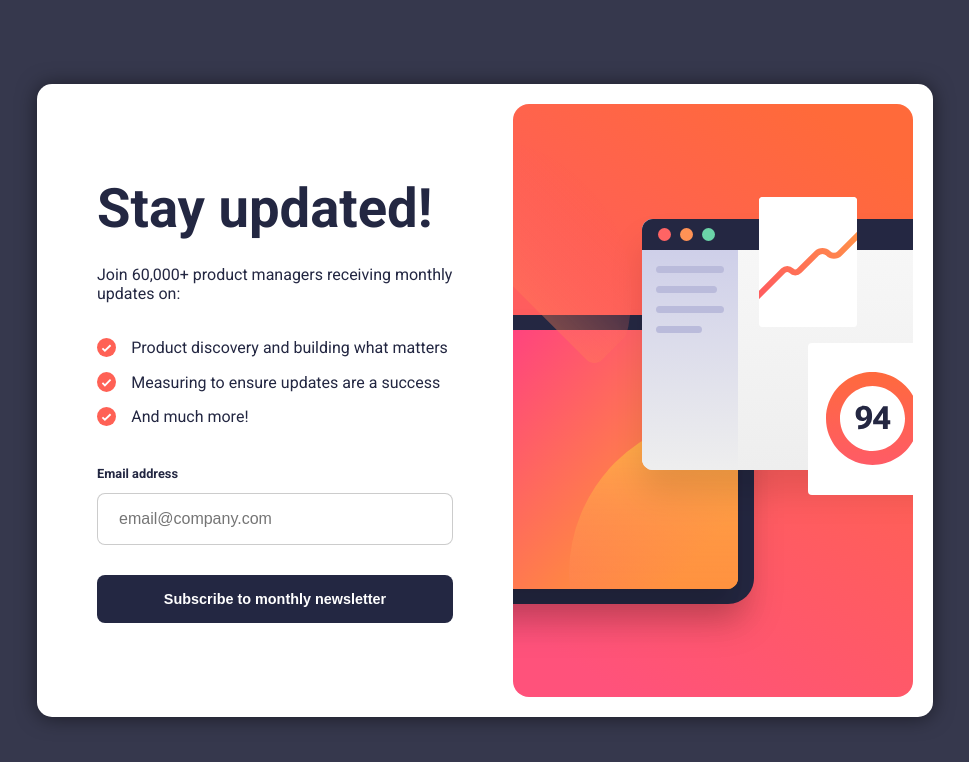
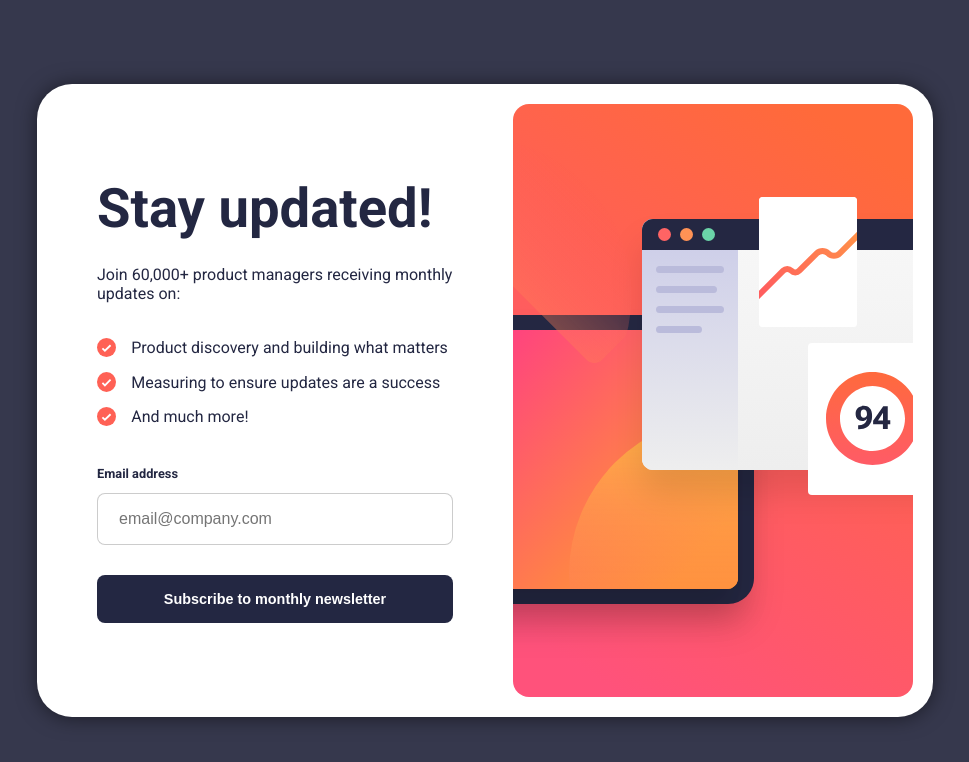
Before and after one commit to edilbertjaguimit/NewsLetterSignup, a plain HTML site: page index.html in a window 1280 px wide. Shown: the whole page, without its empty margins (155-1124 px from the left). Drawn offline with Linux system fonts and the light colour scheme.

Commit message:
Add files via upload

```diff
--- a/style.css
+++ b/style.css
@@ -28,7 +28,7 @@ main {
   flex-direction: row-reverse;
   max-width: 56rem;
   box-shadow: 0 1px 20px rgba(0, 0, 0, 0.5);
-  border-radius: 15px;
+  border-radius: 35px;
 }
 .card > img {
   max-width: 100%;
```
